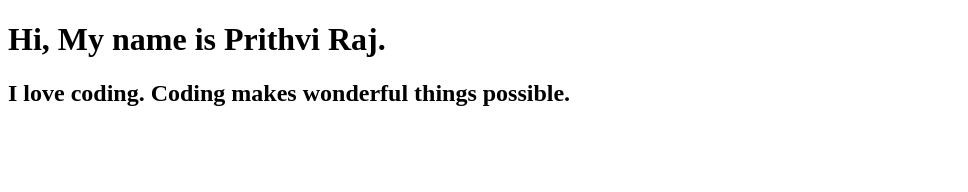
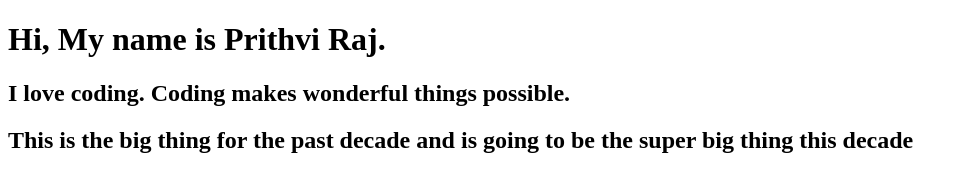
Before and after one commit to tristam15/.github.io, a plain HTML site: page index.html in a window 1280 px wide. Shown: the whole page, without its empty margins (0-968 px from the left). Drawn offline with Linux system fonts and the light colour scheme.

Commit message:
Added a line

```diff
--- a/index.html
+++ b/index.html
@@ -7,5 +7,6 @@
   <body>
     <h1>Hi, My name is Prithvi Raj.</h1>
     <h2>I love coding. Coding makes wonderful things possible.</h2>
+    <h2>This is the big thing for the past decade and is going to be the super big thing this decade</h2>
   </body>
 </html>
```
